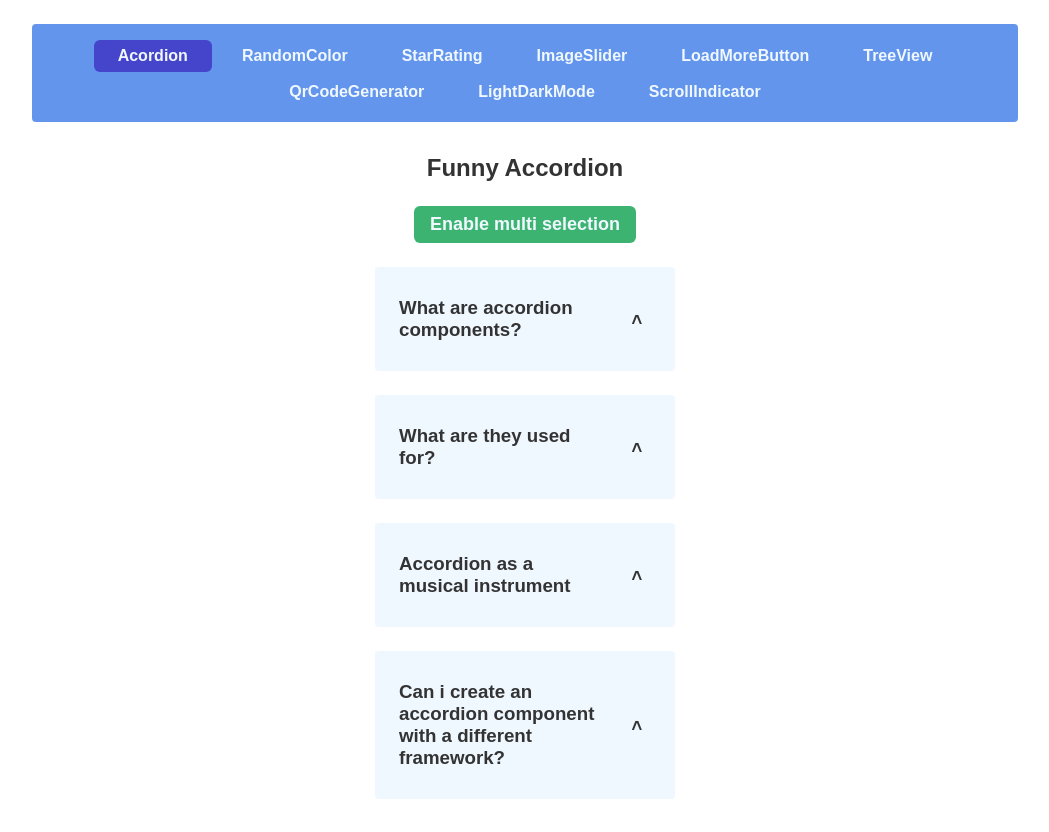
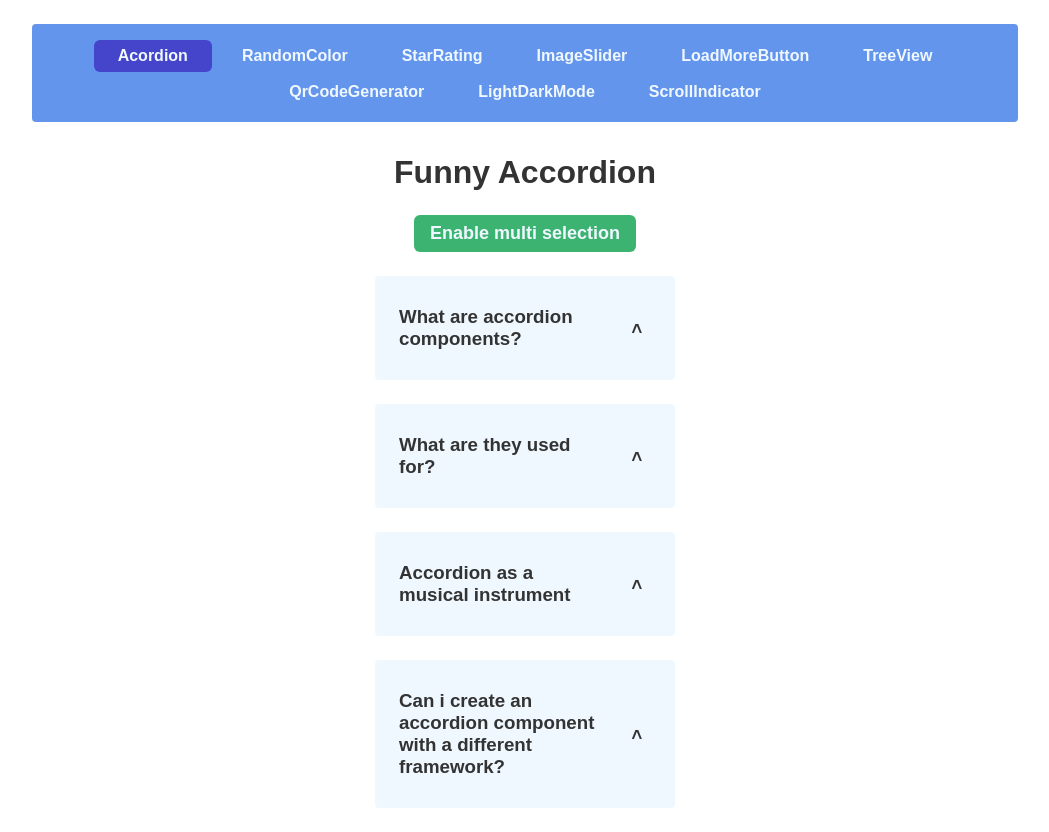
Before and after one commit to fabroche/25_react_projects, a React (Vite) app: page /#/acordion in a window 1280 px wide. Shown: the whole page, without its empty margins (115-1164 px from the left). Built offline with nearby package versions, Linux system fonts and the light colour scheme.

Commit message:
feat: changed the title tag from h2 to h1

```diff
--- a/src/pages/Acordion/Acordion.jsx
+++ b/src/pages/Acordion/Acordion.jsx
@@ -19,7 +19,7 @@ function Acordion() {
 
     return (
         <div className="wrapper">
-            <h2>Funny Accordion</h2>
+            <h1>Funny Accordion</h1>
             <button
                 className={`btn ${isEnableMultiSelection ? 'btn-off' : 'btn-on'}`}
                 onClick={() => toggleMultiSelectionMode(isEnableMultiSelection)}
```
